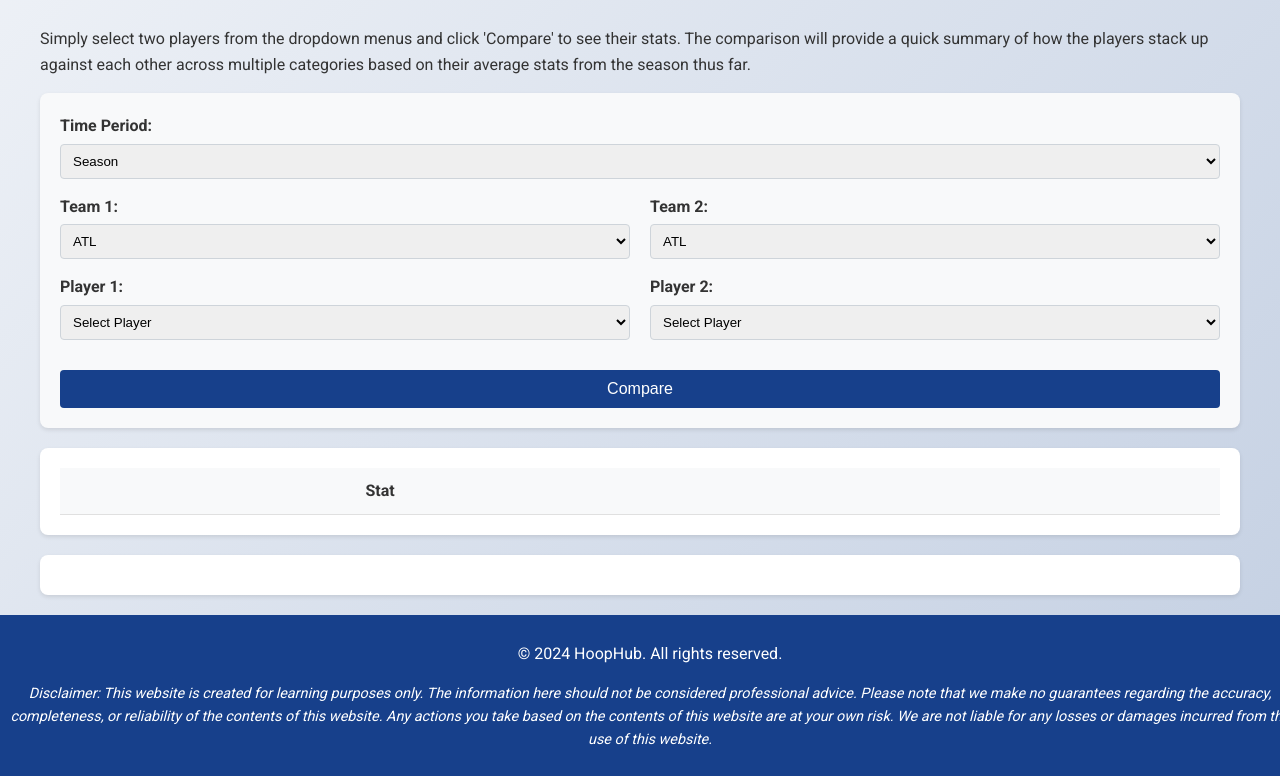
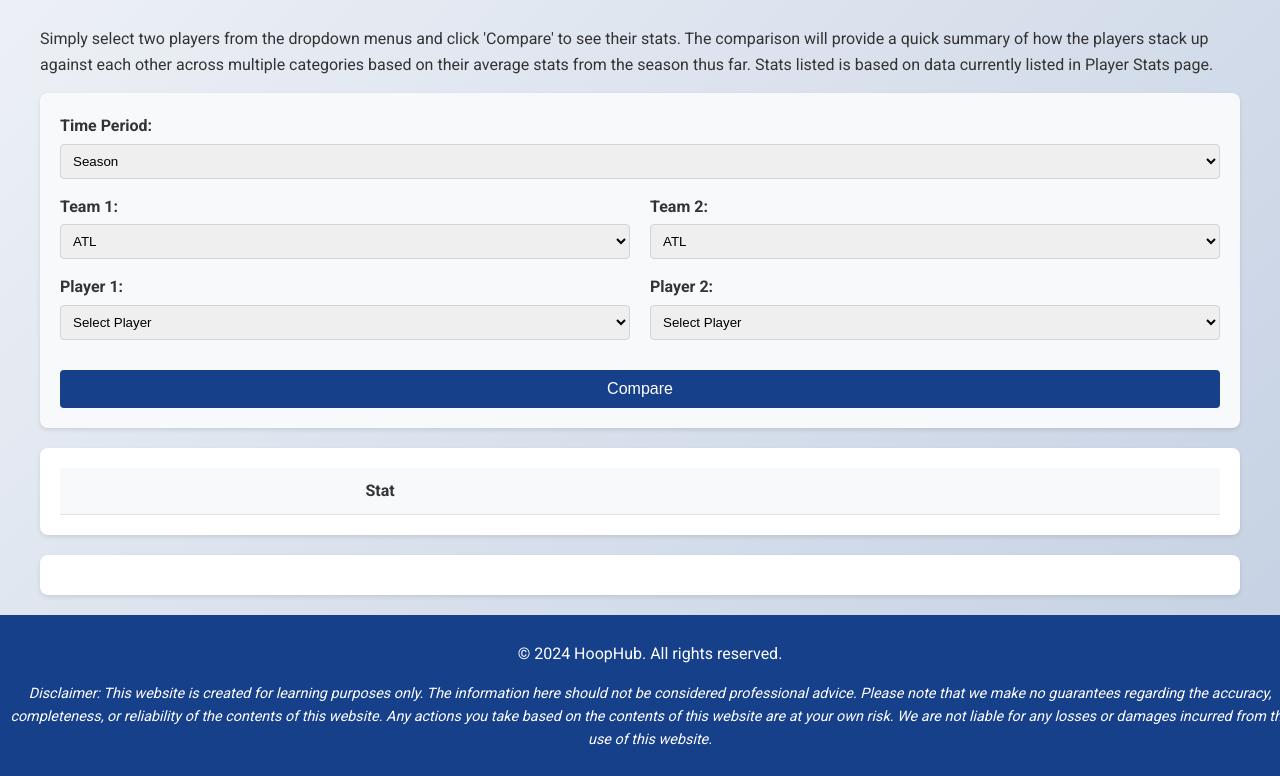
Before and after one commit to ernest-deo/ernest-deo-techup-project, a website: page player_comparison.html in a window 1280 px wide. Shown: the part 415-1191 px from the top of the page. Drawn offline with nearby package versions, Linux system fonts and the light colour scheme.

Commit message:
edit 31 - 14 Nov 2308h

```diff
--- a/player_comparison.html
+++ b/player_comparison.html
@@ -33,7 +33,7 @@
 
 
         <section class="explanation-section">
-            <p class="instruction-text">Simply select two players from the dropdown menus and click 'Compare' to see their stats. The comparison will provide a quick summary of how the players stack up against each other across multiple categories based on their average stats from the season thus far.</p>
+            <p class="instruction-text">Simply select two players from the dropdown menus and click 'Compare' to see their stats. The comparison will provide a quick summary of how the players stack up against each other across multiple categories based on their average stats from the season thus far. Stats listed is based on data currently listed in Player Stats page.</p>
         </section>
 
 
```
Also changed, not shown: playerStats.html (+1 -1 lines).
